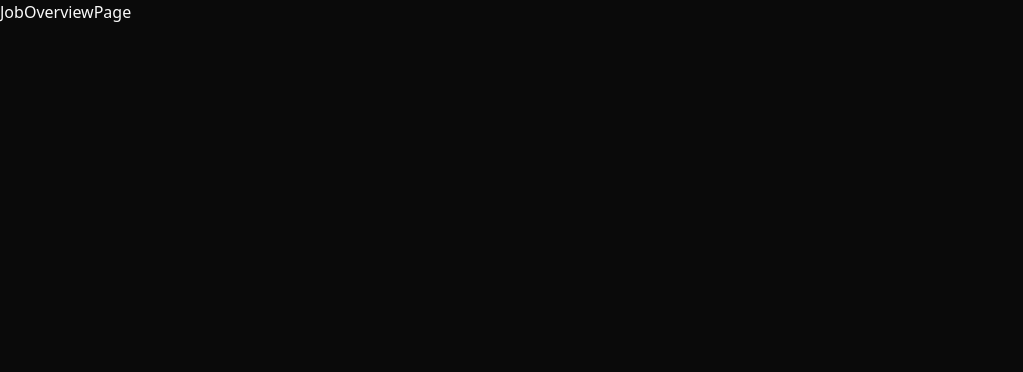
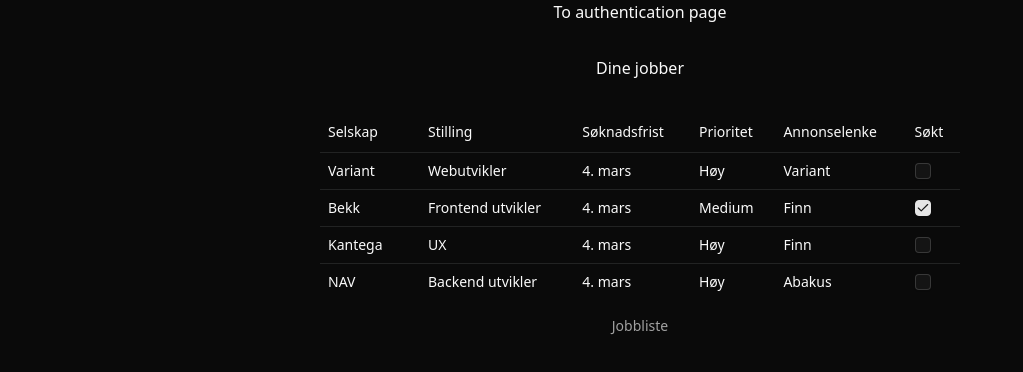
Before and after one commit to EskildVeren/jobb-logg, a React (Vite) app in the folder app/: page /jobs in a window 1280 px wide. Shown: the top 372 px of the page, without its empty margins (0-1023 px from the left). Built offline with nearby package versions, Linux system fonts and the light colour scheme.

Commit message:
feat: :sparkles: add tabe for storing job ads

```diff
--- a/app/package.json
+++ b/app/package.json
@@ -10,6 +10,7 @@
     "preview": "vite preview"
   },
   "dependencies": {
+    "@radix-ui/react-checkbox": "^1.1.4",
     "@radix-ui/react-slot": "^1.1.2",
     "@tailwindcss/vite": "^4.1.0",
     "class-variance-authority": "^0.7.1",
--- /dev/null
+++ b/app/src/components/ui/checkbox.tsx
@@ -0,0 +1,30 @@
+import * as React from "react"
+import * as CheckboxPrimitive from "@radix-ui/react-checkbox"
+import { CheckIcon } from "lucide-react"
+
+import { cn } from "@/lib/utils"
+
+function Checkbox({
+  className,
+  ...props
+}: React.ComponentProps<typeof CheckboxPrimitive.Root>) {
+  return (
+    <CheckboxPrimitive.Root
+      data-slot="checkbox"
+      className={cn(
+        "peer border-input dark:bg-input/30 data-[state=checked]:bg-primary data-[state=checked]:text-primary-foreground dark:data-[state=checked]:bg-primary data-[state=checked]:border-primary focus-visible:border-ring focus-visible:ring-ring/50 aria-invalid:ring-destructive/20 dark:aria-invalid:ring-destructive/40 aria-invalid:border-destructive size-4 shrink-0 rounded-[4px] border shadow-xs transition-shadow outline-none focus-visible:ring-[3px] disabled:cursor-not-allowed disabled:opacity-50",
+        className
+      )}
+      {...props}
+    >
+      <CheckboxPrimitive.Indicator
+        data-slot="checkbox-indicator"
+        className="flex items-center justify-center text-current transition-none"
+      >
+        <CheckIcon className="size-3.5" />
+      </CheckboxPrimitive.Indicator>
+    </CheckboxPrimitive.Root>
+  )
+}
+
+export { Checkbox }
--- a/app/src/index.css
+++ b/app/src/index.css
@@ -57,12 +57,15 @@
   --sidebar-ring: oklch(0.708 0 0);
 }
 
-body {
+#root {
   margin: 0;
   padding: 0;
   width: 100vw;
   height: 100vh;
   display: flex;
+  flex-direction: column;
+  align-items: center;
+  gap: 2em;
 }
 
 .dark {
--- /dev/null
+++ b/app/src/lib/jobData.ts
@@ -0,0 +1,55 @@
+export type Job = {
+  id: string;
+  companyName: string;
+  positionName: string;
+  deadline: string;
+  priority: string;
+  hyperlink: string;
+  advertSite: string;
+  appliedFor: boolean;
+};
+
+export function getJobs(): Job[] {
+  return [
+    {
+      id: "0",
+      companyName: "Variant",
+      positionName: "Webutvikler",
+      priority: "Høy",
+      deadline: "4. mars",
+      hyperlink: "https://jobs.variant.no/o/utvikler-i-oslo",
+      advertSite: "Variant",
+      appliedFor: false,
+    },
+    {
+      id: "1",
+      companyName: "Bekk",
+      positionName: "Frontend utvikler",
+      priority: "Medium",
+      deadline: "4. mars",
+      hyperlink: "https://jobs.variant.no/o/utvikler-i-oslo",
+      advertSite: "Finn",
+      appliedFor: true,
+    },
+    {
+      id: "2",
+      companyName: "Kantega",
+      positionName: "UX",
+      priority: "Høy",
+      deadline: "4. mars",
+      hyperlink: "https://jobs.variant.no/o/utvikler-i-oslo",
+      advertSite: "Finn",
+      appliedFor: false,
+    },
+    {
+      id: "3",
+      companyName: "NAV",
+      positionName: "Backend utvikler",
+      priority: "Høy",
+      deadline: "4. mars",
+      hyperlink: "https://jobs.variant.no/o/utvikler-i-oslo",
+      advertSite: "Abakus",
+      appliedFor: false,
+    },
+  ];
+}
--- a/app/src/pages/jobOverviewPage/JobOverviewPage.tsx
+++ b/app/src/pages/jobOverviewPage/JobOverviewPage.tsx
@@ -1,7 +1,58 @@
-import React from "react";
+import { Checkbox } from "@/components/ui/checkbox";
+import {
+  Table,
+  TableBody,
+  TableCaption,
+  TableCell,
+  TableHead,
+  TableHeader,
+  TableRow,
+} from "@/components/ui/table";
+import { getJobs } from "@/lib/jobData";
+import { Link } from "react-router-dom";
 
 function JobOverviewPage() {
-  return <div>JobOverviewPage</div>;
+  const jobs = getJobs();
+  return (
+    <>
+      <Link to={"/"}>To authentication page</Link>
+      <h1 className="dark">Dine jobber</h1>
+      <div className="w-1/2">
+        <Table>
+          <TableCaption>Jobbliste</TableCaption>
+          <TableHeader>
+            <TableRow>
+              <TableHead className="w-[100px]">Selskap</TableHead>
+              <TableHead>Stilling</TableHead>
+              <TableHead>Søknadsfrist</TableHead>
+              <TableHead>Prioritet</TableHead>
+              <TableHead>Annonselenke</TableHead>
+              <TableHead className="">Søkt</TableHead>
+            </TableRow>
+          </TableHeader>
+          <TableBody>
+            {jobs.map((j) => (
+              <TableRow>
+                <TableCell>{j.companyName}</TableCell>
+                <TableCell>{j.positionName}</TableCell>
+                <TableCell>{j.deadline}</TableCell>
+                <TableCell>{j.priority}</TableCell>
+                <TableCell>
+                  <a href={j.hyperlink} target="_blank">
+                    {j.advertSite}
+                  </a>
+                </TableCell>
+                <TableCell>
+                  {j.appliedFor}
+                  <Checkbox checked={j.appliedFor} />
+                </TableCell>
+              </TableRow>
+            ))}
+          </TableBody>
+        </Table>
+      </div>
+    </>
+  );
 }
 
 export default JobOverviewPage;
```
Also changed, not shown: 1 other file (tests, documents, lock files or other folders).
